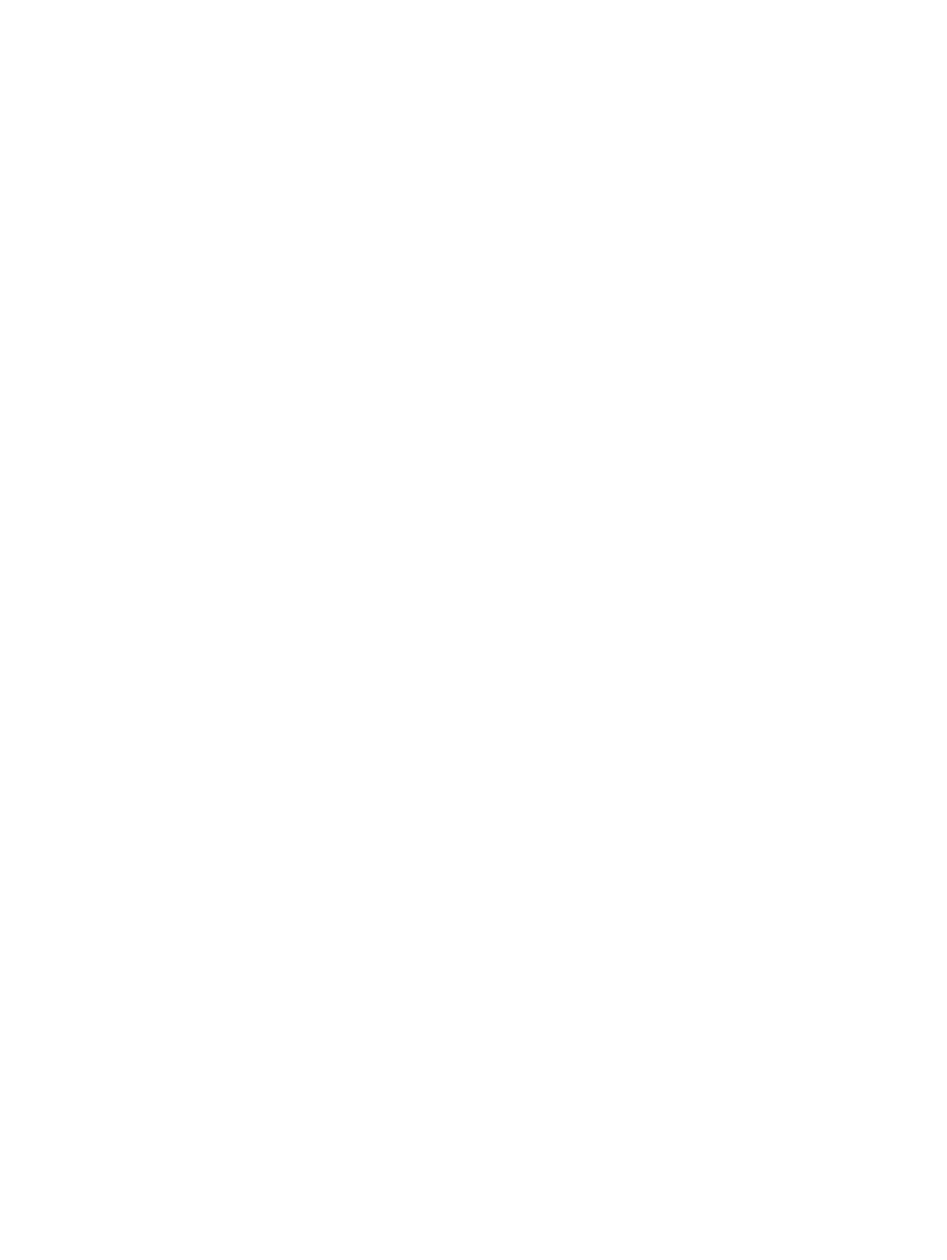
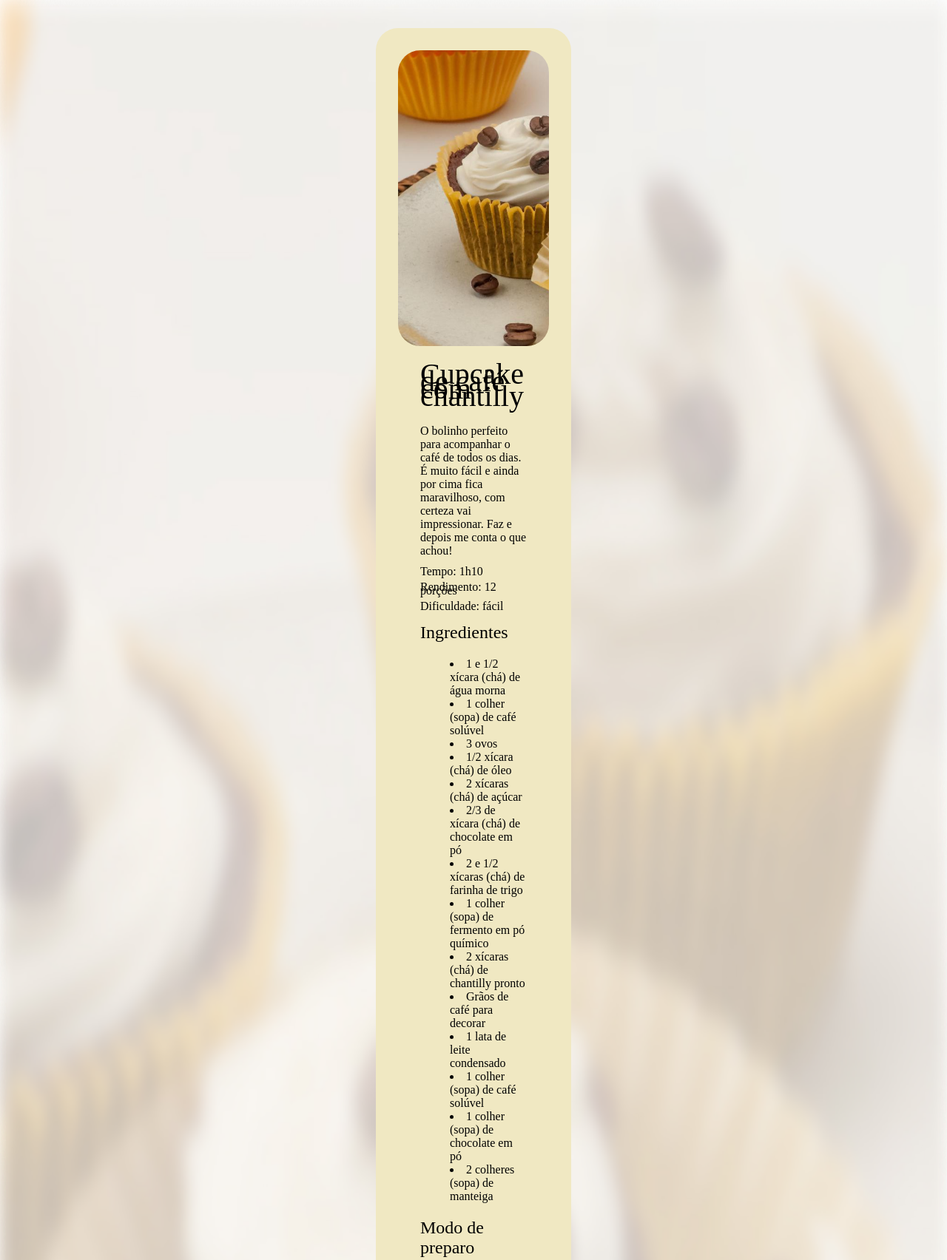
Before and after one commit to william-wv/aula2_3cplus_html-css, a plain HTML site: page index.html in a window 1280 px wide. Shown: the top 1704 px of the page at 74% size. Before the commit the page ends 800 px from the top, so only its background shows below. Drawn offline with Linux system fonts and the light colour scheme; a web font is replaced by a local one.

Commit message:
update 1v receita cupcake

```diff
--- /dev/null
+++ b/css/intro.css
@@ -0,0 +1,20 @@
+.image{
+  width: 100;
+  height: 400px;
+  background-image: url('../img/main-image.png');
+  background-size: cover;
+  background-repeat: no-repeat;
+  border-radius: 30px;
+}
+
+h1,h2{
+  font-weight: 100;
+}
+
+h1{
+  line-height: 10px;
+}
+
+.details{
+  line-height: 5px;
+}
--- /dev/null
+++ b/css/style.css
@@ -0,0 +1,54 @@
+@import url('https://fonts.googleapis.com/css2?family=Alice&display=swap');
+
+@import 'intro.css';
+@import 'receita.css';
+@import 'preparo.css';
+
+:root {
+  --back-ground: #573824;
+  --txt-color-primary: #291B1A;
+  --txt-color-secondary: #573A37;
+  --text-color-on-bg: #F0E8C2;
+  --back-ground-color-2: #F0E8C2
+}
+
+p,a,b,li,h1,h2{
+  font-family: "Alice",  regular;
+}
+
+h1{
+  font-size: 40px;
+}
+
+h2 {
+  font-size: 24px;
+}
+p {
+  font-size: 16px;
+}
+
+li{
+  list-style:inside!important;;
+}
+body{
+  background-image: url(../img/bg-image.jpg);
+  background-repeat: no-repeat;
+  background-size: 100% 100%;
+  padding: 30px 500px;
+  backdrop-filter: blur(2px);
+}
+
+.backgraund-color{
+  background-color: var(--text-color-on-bg);
+  border-radius: 30px;
+  padding: 30px;
+}
+
+section {
+  margin: 15px 30px;
+}
+
+footer{
+  padding: 30px 0px 0px 0px;
+  text-align: center;
+}
--- a/index.html
+++ b/index.html
@@ -1,14 +1,96 @@
 <!DOCTYPE html>
 <html lang="en">
-<head>
-    <meta charset="UTF-8">
-    <meta name="viewport" content="width=device-width, initial-scale=1.0">
-    <link rel="stylesheet" href="style.css">
+  <head>
+    <meta charset="UTF-8" />
+    <meta name="viewport" content="width=device-width, initial-scale=1.0" />
+    <link rel="stylesheet" href="./css/style.css" />
     <title>Aula2</title>
-</head>
-<body>
+  </head>
+
+  <body>
+    <main class="backgraund-img">
+      <div class="backgraund-color">
+        <div class="image"></div>
+        <section class="intro">
+          <div class="h1">
+            <h1>Cupcake de café com chantilly</h1>
+          </div>
+          <div class="text-h1">
+            <p class="p-h1">
+              O bolinho perfeito para acompanhar o café de todos os dias. É
+              muito fácil e ainda por cima fica maravilhoso, com certeza vai
+              impressionar. Faz e depois me conta o que achou!
+            </p>
+          </div>
+          <div class="details">
+            <p>Tempo: 1h10</p>
+            <p>Rendimento: 12 porções</p>
+            <p>Dificuldade: fácil</p>
+          </div>
+        </section>
+
+        <section class="receita">
+          <div class="div-igredientes">
+            <h2 class="h2-igredientes">Ingredientes</h2>
+          </div>
+          <div class="lista-igredientes">
+            <ol class="ol-igredientes">
+              <li class="li-iten">1 e 1/2 xícara (chá) de água morna</li>
+              <li class="li-iten">1 colher (sopa) de café solúvel</li>
+              <li class="li-iten">3 ovos</li>
+              <li class="li-iten">1/2 xícara (chá) de óleo</li>
+              <li class="li-iten">2 xícaras (chá) de açúcar</li>
+              <li class="li-iten">2/3 de xícara (chá) de chocolate em pó</li>
+              <li class="li-iten">2 e 1/2 xícaras (chá) de farinha de trigo</li>
+              <li class="li-iten">1 colher (sopa) de fermento em pó químico</li>
+              <li class="li-iten">2 xícaras (chá) de chantilly pronto</li>
+              <li class="li-iten">Grãos de café para decorar</li>
+              <li class="li-iten">1 lata de leite condensado</li>
+              <li class="li-iten">1 colher (sopa) de café solúvel</li>
+              <li class="li-iten">1 colher (sopa) de chocolate em pó</li>
+              <li class="li-iten">2 colheres (sopa) de manteiga</li>
+            </ol>
+          </div>
+        </section>
+
+        <section>
+          <div class="h2-modo-preparo">
+            <h2>Modo de preparo</h2>
+          </div>
+          <div class="txt-modo-preparo">
+            <p class="p1-modo">
+              No liquidificador, bata a água, o café solúvel, os ovos, o óleo, o
+              açúcar e o chocolate em pó até ficar homogêneo. Transfira para uma
+              tigela, adicione a farinha e o fermento e misture com uma colher.
+              Despeje em forminhas para cupcakes forradas com forminhas de papel
+              e coloque em uma fôrma grande, um ao lado do outro. Leve ao forno
+              médio, preaquecido, por 25 minutos ou até assar e dourar. Retire e
+              deixe esfriar.
+            </p>
+
+            <p class="p2-modo">
+              Para o recheio, leve todos os ingredientes ao fogo médio, mexendo
+              bem até engrossar. Desligue, deixe esfriar e coloque dentro de um
+              saco de confeiteiro com bico perle. Reserve.Coloque o chantilly
+              dentro de um saco de confeiteiro com bico pitanga e reserve.
+            </p>
+
+            <p class="p3-modo">
+              Para a montagem, faça um furo no centro dos cupcakes e recheie com
+              o brigadeiro de café reservado. Decore as superfícies dos cupcakes
+              com o chantilly reservado, fazendo círculos. Decore com grãos de
+              café e leve à geladeira até o momento de servir.
+            </p>
+
+          </div>
+        </section>
 
 
+      </div>
+    </main>
 
-</body>
+    <footer>
+      <p>Feito com amor pela Rocketseat</p>
+    </footer>
+  </body>
 </html>
--- a/style.css
+++ /dev/null
@@ -1,24 +0,0 @@
-@import url('https://fonts.googleapis.com/css2?family=Alice&display=swap');
-
-:root {
-  --back-ground: #573824;
-  --txt-color-primary: #291B1A;
-  --txt-color-secondary: #573A37;
-  --text-color-on-bg: #F0E8C2;
-  --back-ground-color-2: #F0E8C2
-}
-
-p,a,b,li,h1,h2{
-  font-family: "Alice", serif, regular;
-}
-
-h1{
-  font-size: 40px;
-}
-
-h2 {
-  font-size: 24px;
-}
-p {
-  font-size: 16px;
-}
```
Also changed, not shown: css/preparo.css (added), css/receita.css (added).
